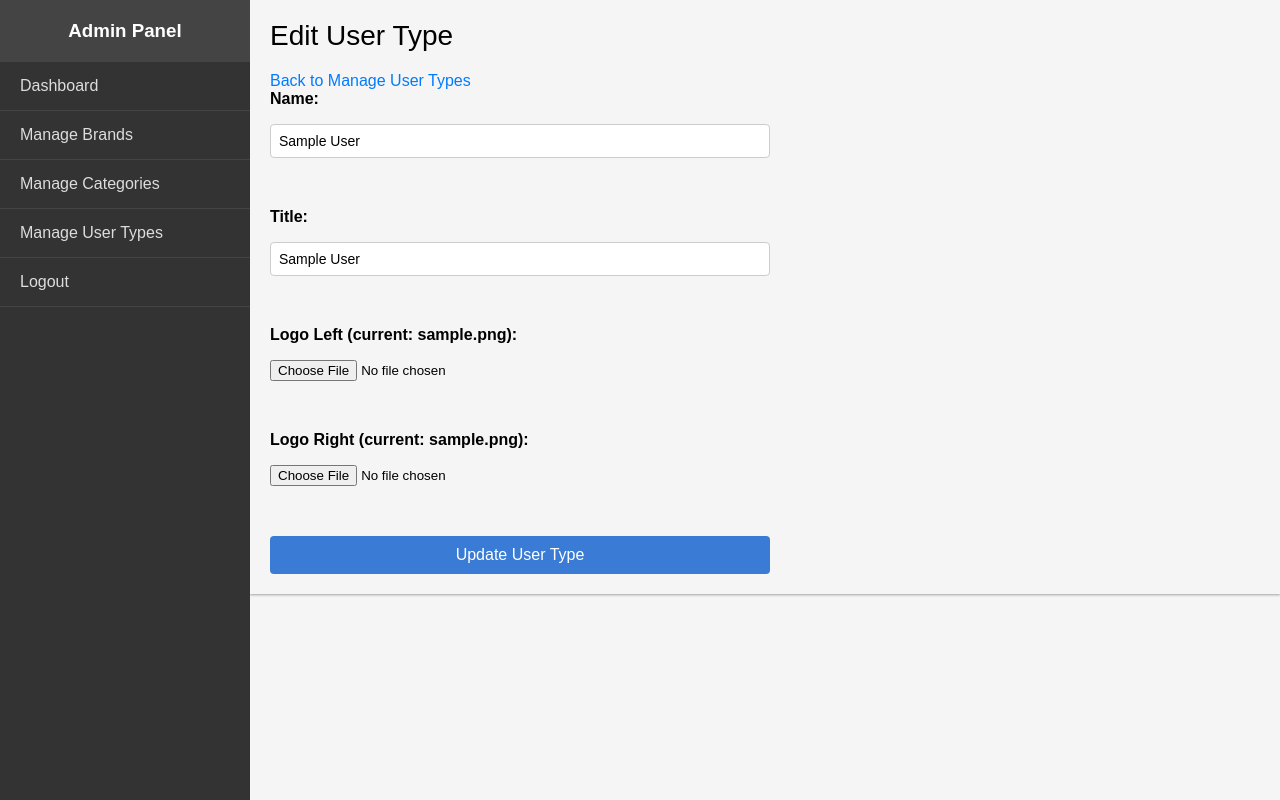
After one commit to MadsenDev/account-sheet-generator, a PHP site: page /admin/edit_user_type.php?id=1 in a window 1280 px wide. The commit adds this page. Run offline with PHP 8.4, Linux system fonts and the light colour scheme; the visitor is signed in with stand-in values (Sample User, id 1); tables that the repository leaves empty or names only in its code hold one stand-in row (values such as "Sample post").

Commit message:
Started implementing database user types

```diff
--- /dev/null
+++ b/admin/edit_user_type.php
@@ -0,0 +1,97 @@
+<?php
+session_start();
+if (!isset($_SESSION['user_id'])) {
+    header('Location: login.php');
+}
+
+require_once '../db.php';
+
+if ($_SERVER['REQUEST_METHOD'] == 'POST') {
+    $id = $_POST['id'];
+    $name = $_POST['name'];
+    $title = $_POST['title'];
+
+    $logo_left = $_FILES['logo_left'];
+    $logo_right = $_FILES['logo_right'];
+
+    $logo_left_path = $logo_right_path = '';
+
+    if (!empty($logo_left['name'])) {
+        $logo_left_path = 'logos/' . time() . '_' . $logo_left['name'];
+        move_uploaded_file($logo_left['tmp_name'], '../' . $logo_left_path);
+    }
+
+    if (!empty($logo_right['name'])) {
+        $logo_right_path = 'logos/' . time() . '_' . $logo_right['name'];
+        move_uploaded_file($logo_right['tmp_name'], '../' . $logo_right_path);
+    }
+
+    $update_query = "UPDATE user_type SET name = ?, title = ?" . (!empty($logo_left_path) ? ", logo_left = ?" : "") . (!empty($logo_right_path) ? ", logo_right = ?" : "") . " WHERE id = ?";
+    $stmt = mysqli_prepare($conn, $update_query);
+
+    if (!empty($logo_left_path) && !empty($logo_right_path)) {
+        mysqli_stmt_bind_param($stmt, 'ssssi', $name, $title, $logo_left_path, $logo_right_path, $id);
+    } elseif (!empty($logo_left_path)) {
+        mysqli_stmt_bind_param($stmt, 'sssi', $name, $title, $logo_left_path, $id);
+    } elseif (!empty($logo_right_path)) {
+        mysqli_stmt_bind_param($stmt, 'sssi', $name, $title, $logo_right_path, $id);
+    } else {
+        mysqli_stmt_bind_param($stmt, 'ssi', $name, $title, $id);
+    }
+
+    mysqli_stmt_execute($stmt);
+
+    header('Location: manage_user_type.php');
+    exit();
+}
+
+if (!isset($_GET['id'])) {
+    header('Location: manage_user_type.php');
+    exit();
+}
+
+$user_type_id = $_GET['id'];
+$user_type_query = "SELECT * FROM user_type WHERE id = ?";
+$stmt = mysqli_prepare($conn, $user_type_query);
+mysqli_stmt_bind_param($stmt, 'i', $user_type_id);
+mysqli_stmt_execute($stmt);
+$result = mysqli_stmt_get_result($stmt);
+$user_type = mysqli_fetch_assoc($result);
+
+if (!$user_type) {
+    header('Location: manage_user_type.php');
+    exit();
+}
+?>
+<!DOCTYPE html>
+<html lang="en">
+<head>
+    <meta charset="UTF-8">
+    <meta name="viewport" content="width=device-width, initial-scale=1.0">
+    <title>Edit User Type</title>
+    <link rel="stylesheet" href="admin.css">
+</head>
+<body>
+    <?php include 'sidebar.php'; ?>
+    <div class="content">
+        <h1>Edit User Type</h1>
+        <a href="manage_user_type.php">Back to Manage User Types</a>
+        <form action="edit_user_type.php" method="POST" enctype="multipart/form-data">
+            <input type="hidden" name="id" value="<?php echo $user_type['id']; ?>">
+            <label for="name">Name:</label>
+            <input type="text" name="name" id="name" value="<?php echo $user_type['name']; ?>" required>
+            <br>
+            <label for="title">Title:</label>
+            <input type="text" name="title" id="title" value="<?php echo $user_type['title']; ?>" required>
+            <br>
+            <label for="logo_left">Logo Left (current: <?php echo $user_type['logo_left']; ?>):</label>
+            <input type="file" name="logo_left" id="logo_left">
+            <br>
+            <label for="logo_right">Logo Right (current: <?php echo $user_type['logo_right']; ?>):</label>
+            <input type="file" name="logo_right" id="logo_right">
+            <br>
+            <button type="submit">Update User Type</button>
+        </form>
+    </div>
+</body>
+</html>
--- a/admin/sidebar.php
+++ b/admin/sidebar.php
@@ -6,6 +6,7 @@
             <li><a href="dashboard.php">Dashboard</a></li>
             <li><a href="manage_brands.php">Manage Brands</a></li>
             <li><a href="manage_categories.php">Manage Categories</a></li>
+            <li><a href="manage_user_type.php">Manage User Types</a></li>
             <!-- Add more menu items as needed -->
             <li><a href="logout.php">Logout</a></li>
         </ul>
```
Also changed, not shown: admin/add_user_type.php (added, +66 -0 lines), admin/delete_user_type.php (added, +22 -0 lines), admin/manage_user_type.php (added, +54 -0 lines), get_user_type_info.php (added, +29 -0 lines), index.php (+10 -3 lines).
